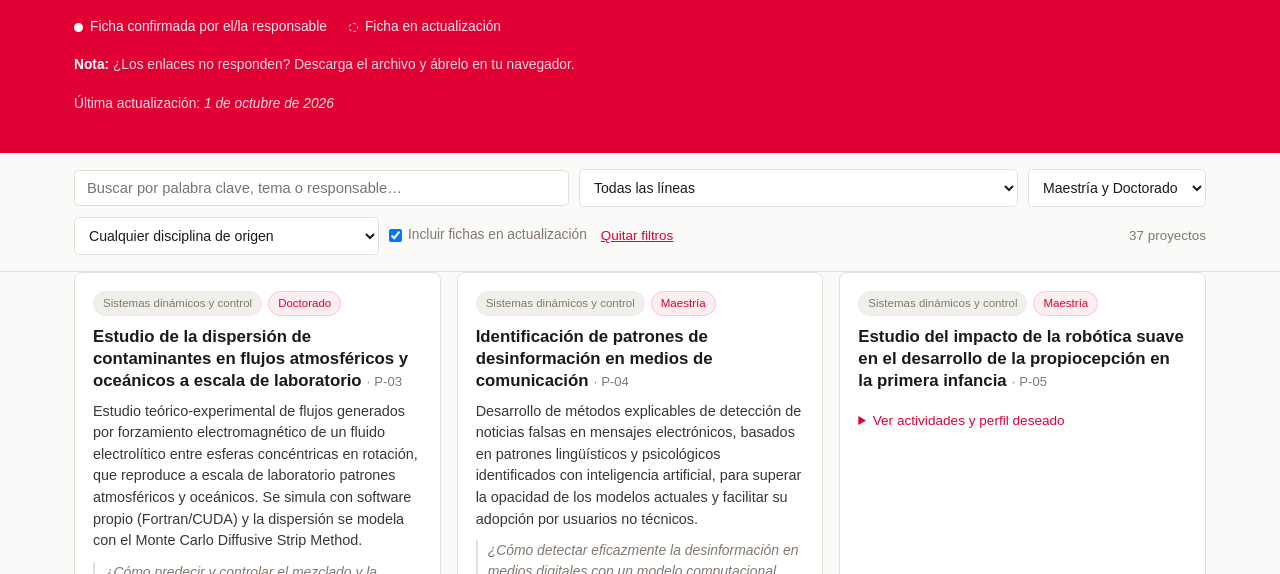
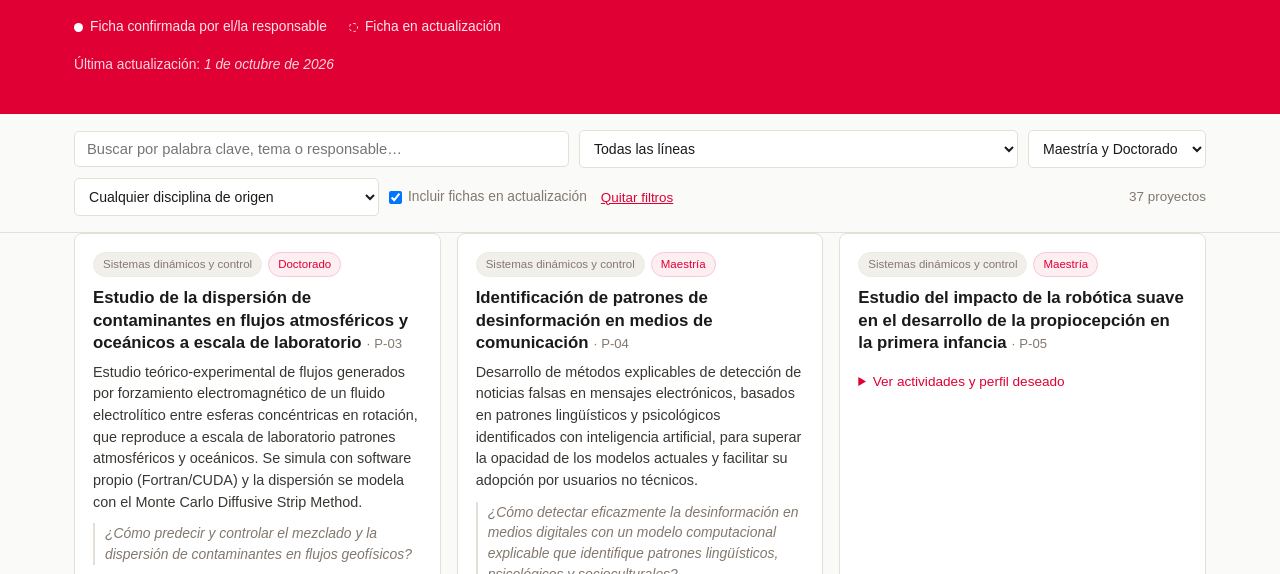
Before and after one commit to hugoalexer/posgrado-ciencias-ingenieria, a plain HTML site: page index.html in a window 1280 px wide. Shown: the part 196-770 px from the top of the page. Drawn offline with Linux system fonts and the light colour scheme.

Commit message:
Update index.html
Se eliminó la posibilidad de descarga.

```diff
--- a/index.html
+++ b/index.html
@@ -112,7 +112,6 @@
       <span><span class="dot open"></span>Ficha confirmada por el/la responsable</span>
       <span><span class="dot pending"></span>Ficha en actualización</span>
     </div>
-    <p class="meta"><strong>Nota:</strong> ¿Los enlaces no responden? Descarga el archivo y ábrelo en tu navegador.</p>
     <p class="meta">Última actualización: <em>1 de octubre de 2026</em></p>
   </div>
 </header>
```
